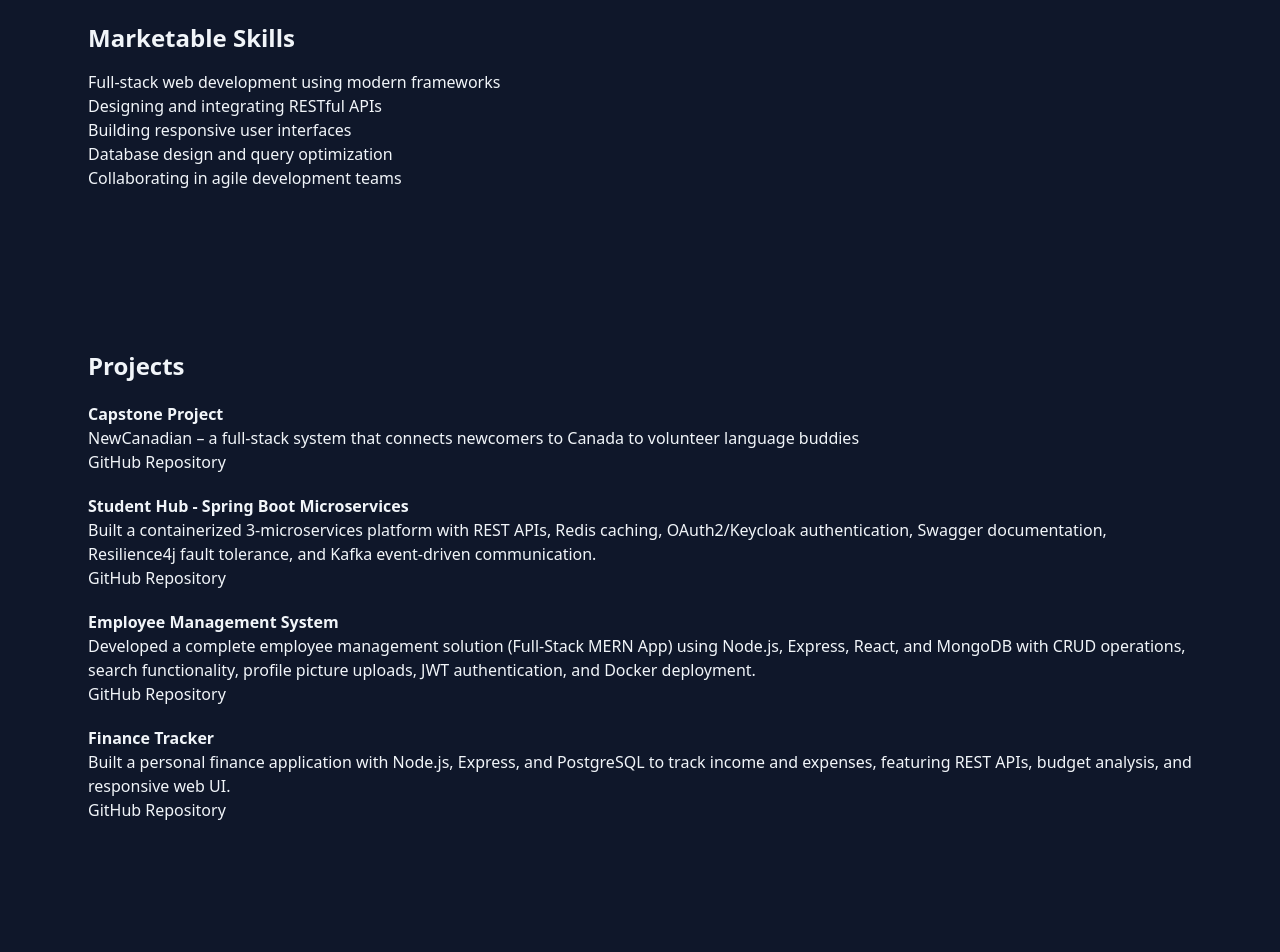
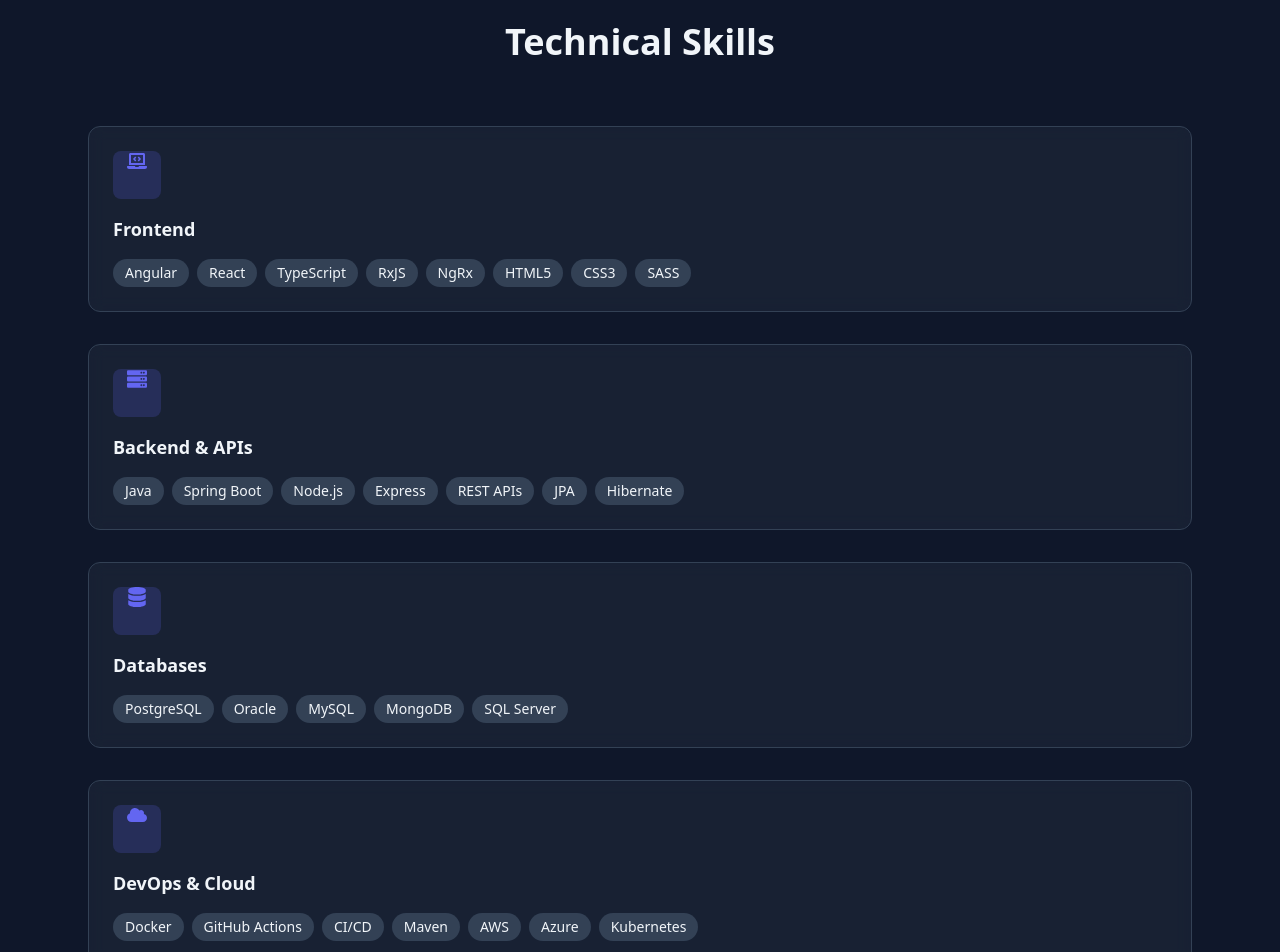
Before and after one commit to tanupreet21/portfolio-tanupreet, a React (Vite) app: page / in a window 1280 px wide. Shown: the part 1300-2252 px from the top of the page. Built offline with nearby package versions, Linux system fonts and the light colour scheme.

Commit message:
Applied styles to Skills section

```diff
--- a/src/components/Skills.jsx
+++ b/src/components/Skills.jsx
@@ -1,14 +1,70 @@
+import { motion } from "framer-motion";
+import { FaLaptopCode, FaServer, FaDatabase, FaCloud, FaVial, FaCode } from "react-icons/fa";
+
+const skills = [
+    {
+        title: "Frontend",
+        icon: <FaLaptopCode />,
+        items: ["Angular", "React", "TypeScript", "RxJS", "NgRx", "HTML5", "CSS3", "SASS"]
+    },
+    {
+        title: "Backend & APIs",
+        icon: <FaServer />,
+        items: ["Java", "Spring Boot", "Node.js", "Express", "REST APIs", "JPA", "Hibernate"]
+    },
+    {
+        title: "Databases",
+        icon: <FaDatabase />,
+        items: ["PostgreSQL", "Oracle", "MySQL", "MongoDB", "SQL Server"]
+    },
+    {
+        title: "DevOps & Cloud",
+        icon: <FaCloud />,
+        items: ["Docker", "GitHub Actions", "CI/CD", "Maven", "AWS", "Azure", "Kubernetes"]
+    },
+    {
+        title: "Testing",
+        icon: <FaVial />,
+        items: ["JUnit", "Cypress", "Jasmine", "Karma", "Integration Testing"]
+    },
+    {
+        title: "Languages",
+        icon: <FaCode />,
+        items: ["Java", "TypeScript", "JavaScript", "SQL", "Python", "C#"]
+    }
+];
 export default function Skills(){
     return(
         <section id="skills" className="max-w-6xl mx-auto px-6 py-20">
-            <h2 className="text-2xl font-bold">Marketable Skills</h2>
-                <ul className="mt-4">
-                <li>Full-stack web development using modern frameworks</li>
-                <li>Designing and integrating RESTful APIs</li>
-                <li>Building responsive user interfaces</li>
-                <li>Database design and query optimization</li>
-                <li>Collaborating in agile development teams</li>
-                </ul>
+            <h2 className="text-4xl font-bold text-center mb-16">
+                Technical Skills
+            </h2>
+            <div className="grid md:grid-col-3 gap-8">
+                {skills.map((skill, index) => (
+                    <motion.div
+                        key={index}
+                        whileHover={{ y: -6 }}
+                        className="bg-slate-800/60 backdrop-blur border border-slate-700 rounded-xl p-6 hover:border-primary transition"
+                    >
+                        <div className="w-12 h-12 flex items-centre justify-center rounded-lg bg-primary/20 text-primary text-xl mb-4">
+                            {skill.icon}
+                        </div>
+                        <div className="text-lg font-semibold mb-4">
+                            {skill.title}
+                        </div>
+                        <div className="flex flex-wrap gap-2">
+                            {skill.items.map((item, i) =>(
+                                <span
+                                    key={i}
+                                    className="text-sm bg-slate-700 px-3 py-1 rounded-full"
+                                >
+                                    {item}
+                                </span>
+                            ))}
+                        </div>
+                    </motion.div>
+                ))}
+            </div>
         </section>
     );
 }
```
